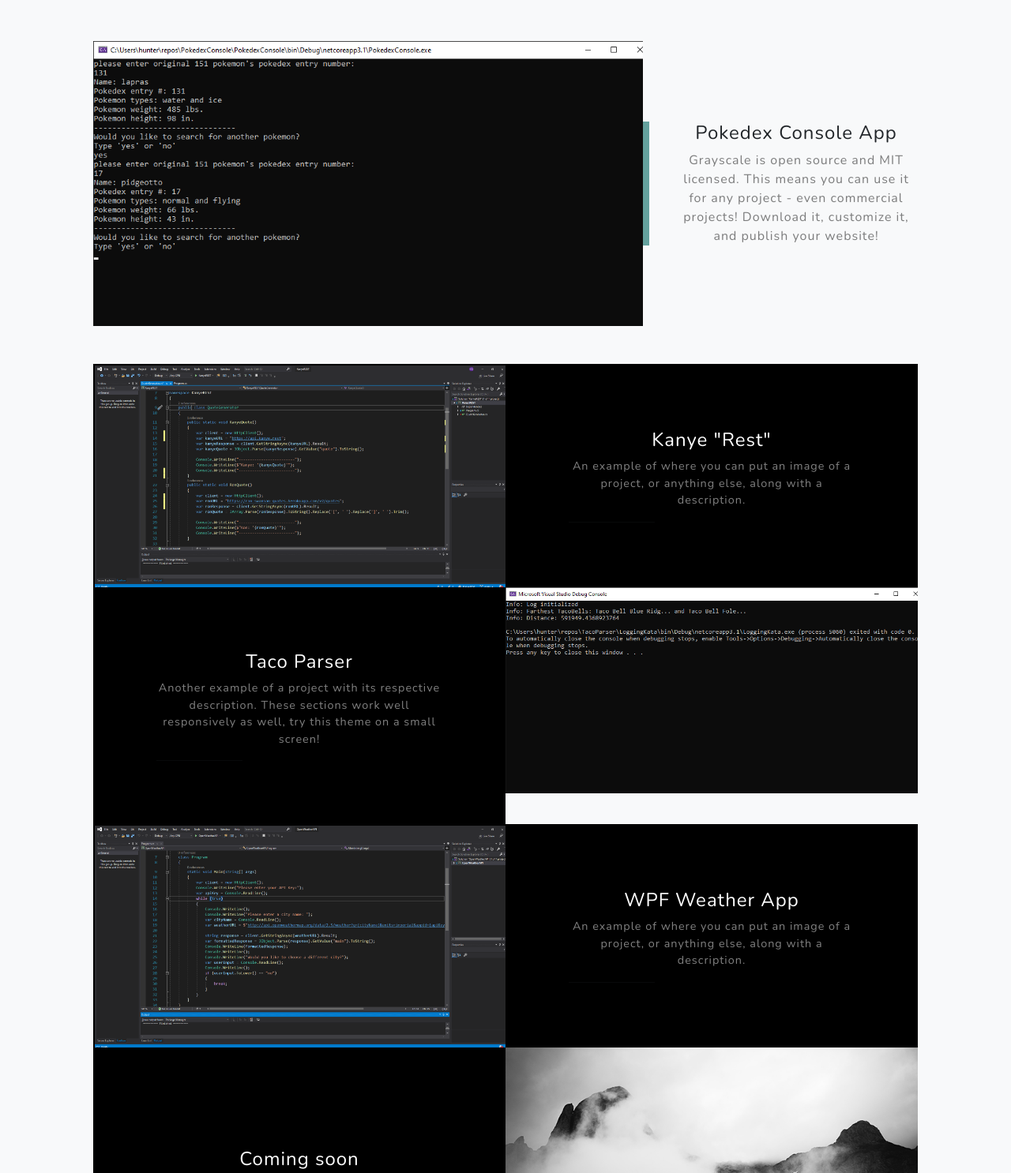
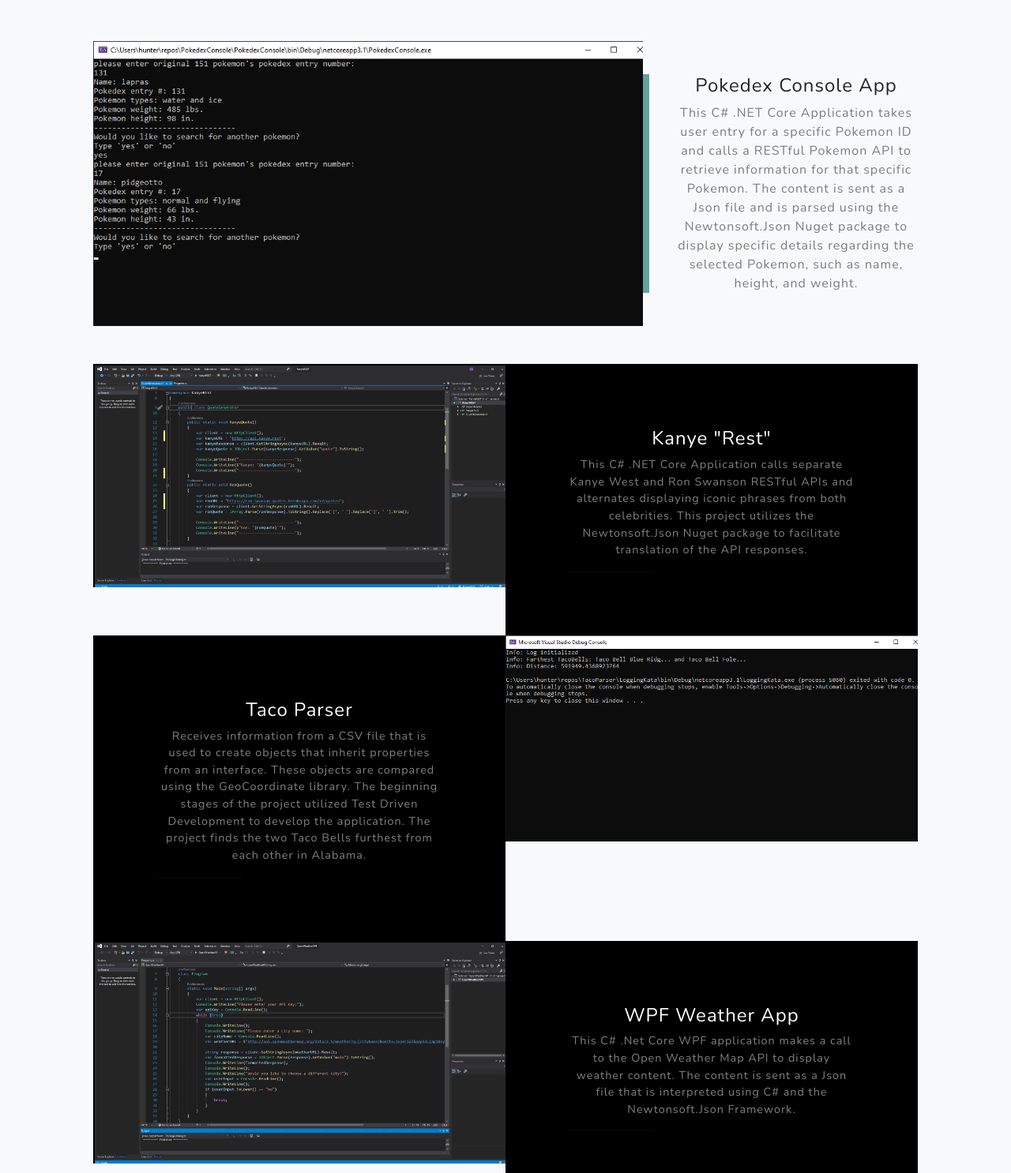
Before and after one commit to hunterSherouse/myWebsite, a plain HTML site: page index.html in a window 1280 px wide. Shown: the part 1760-3246 px from the top of the page at 79% size. Drawn offline with nearby package versions, Linux system fonts and the light colour scheme.

Commit message:
added descriptions of projects

```diff
--- a/index.html
+++ b/index.html
@@ -73,7 +73,9 @@
                     <div class="col-xl-4 col-lg-5">
                         <div class="featured-text text-center text-lg-left">
                             <h4>Pokedex Console App</h4>
-                            <p class="text-black-50 mb-0">Grayscale is open source and MIT licensed. This means you can use it for any project - even commercial projects! Download it, customize it, and publish your website!</p>
+                            <p class="text-black-50 mb-0">This C# .NET Core Application takes user entry for a specific Pokemon ID and calls a RESTful Pokemon API
+                                to retrieve information for that specific Pokemon. The content is sent as a Json file and is parsed using the Newtonsoft.Json
+                                Nuget package to display specific details regarding the selected Pokemon, such as name, height, and weight.</p>
                         </div>
                     </div>
                 </div>
@@ -85,7 +87,9 @@
                             <div class="d-flex h-100">
                                 <div class="project-text w-100 my-auto text-center text-lg-left">
                                     <h4 class="text-white">Kanye "Rest"</h4>
-                                    <p class="mb-0 text-white-50">An example of where you can put an image of a project, or anything else, along with a description.</p>
+                                    <p class="mb-0 text-white-50">This C# .NET Core Application calls separate Kanye West and Ron Swanson RESTful APIs
+                                        and alternates displaying iconic phrases from both celebrities. This project utilizes the Newtonsoft.Json Nuget package to
+                                        facilitate translation of the API responses.</p>
                                     <hr class="d-none d-lg-block mb-0 ms-0" />
                                 </div>
                             </div>
@@ -100,7 +104,9 @@
                             <div class="d-flex h-100">
                                 <div class="project-text w-100 my-auto text-center text-lg-right">
                                     <h4 class="text-white">Taco Parser</h4>
-                                    <p class="mb-0 text-white-50">Another example of a project with its respective description. These sections work well responsively as well, try this theme on a small screen!</p>
+                                    <p class="mb-0 text-white-50">Receives information from a CSV file that is used to create objects that inherit properties from an interface.
+                                        These objects are compared using the GeoCoordinate library. The beginning stages of the project utilized Test Driven
+                                        Development to develop the application. The project finds the two Taco Bells furthest from each other in Alabama.</p>
                                     <hr class="d-none d-lg-block mb-0 me-0" />
                                 </div>
                             </div>
@@ -115,7 +121,9 @@
                          <div class="d-flex h-100">
                                 <div class="project-text w-100 my-auto text-center text-lg-left">
                                     <h4 class="text-white">WPF Weather App</h4>
-                                    <p class="mb-0 text-white-50">An example of where you can put an image of a project, or anything else, along with a description.</p>
+                                    <p class="mb-0 text-white-50">This C# .Net Core WPF application makes a call to the Open Weather Map API to display weather
+                                        content. The content is sent as a Json file that is interpreted using C# and the Newtonsoft.Json Framework.
+                                        </p>
                                     <hr class="d-none d-lg-block mb-0 ms-0" />
                                 </div>
                             </div>
```
